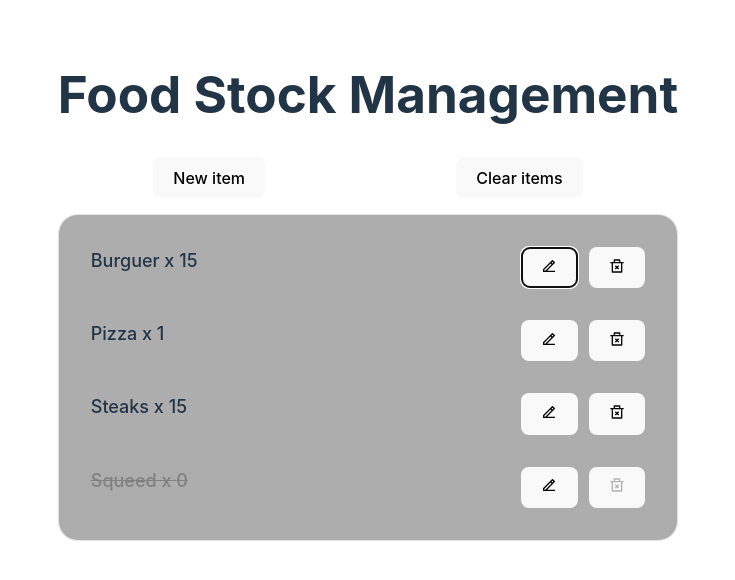
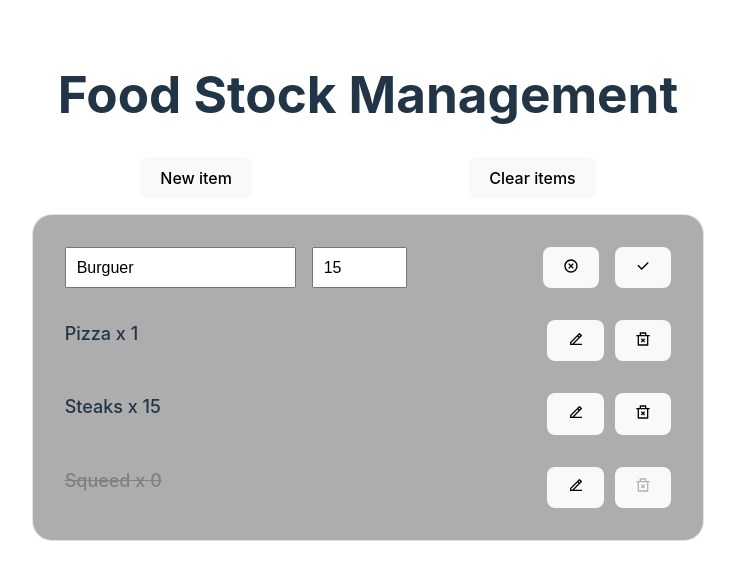
Before and after one commit to GandalfTheBlack16/food-stock-manager, a React (Vite) app: page / in a window 1280 px wide. Both pictures are taken after a click on the button 821 px from the left and 267 px from the top of the page. Shown: the top 580 px of the page, without its empty margins (272-1007 px from the left). Built offline with nearby package versions, Linux system fonts and the light colour scheme.

Commit message:
Added edit food feature

```diff
--- /dev/null
+++ b/src/components/EditFood.css
@@ -0,0 +1,25 @@
+.edit_food__container {
+    display: flex;
+    flex-direction: row;
+    padding: 1rem;
+    justify-content: space-between;
+}
+
+.edit_food__fields {
+    display: flex;
+    gap: 1rem;
+}
+
+.edit_food__quantity_field {
+    width: 15%;
+}
+
+.edit_food__fields input {
+    padding: 0 10px;
+    font-size: medium;
+}
+
+.edit_food__buttons {
+    display: flex;
+    gap: 1em;
+}
--- /dev/null
+++ b/src/components/EditFood.jsx
@@ -0,0 +1,51 @@
+import { useFoodForm } from '../hooks/useFoodForm'
+import { RiCloseCircleLine, RiCheckLine } from 'react-icons/ri'
+import './EditFood.css'
+
+export function EditFood(props) {
+
+    const { foodId, foodName, foodQuantity, onEditFood, onCancelEdit } = props
+
+    const submitEdit = ({ name, quantity }) => {
+       onEditFood({
+        id: foodId,
+        name,
+        quantity
+       })
+    }
+
+    const { name, onNameChange, quantity, onQuantityChange, submit } = useFoodForm({
+        currName: foodName,
+        currQuantity: foodQuantity,
+        onSubmit: submitEdit
+    })
+
+
+    return (
+        <div className='edit_food__container'>
+            <div className='edit_food__fields'>
+                <input
+                    type="text"
+                    placeholder='Name'
+                    value={name}
+                    onChange={onNameChange}
+                />
+                <input
+                    type='number'
+                    placeholder='Quantity'
+                    className='edit_food__quantity_field'
+                    value={quantity}
+                    onChange={onQuantityChange}
+                />
+            </div>
+            <div className='edit_food__buttons'>
+                <button
+                    onClick={onCancelEdit}
+                ><RiCloseCircleLine /></button>
+                <button
+                    onClick={submit}
+                ><RiCheckLine /></button>
+            </div>
+        </div>
+    )
+}
--- a/src/components/FoodItem.jsx
+++ b/src/components/FoodItem.jsx
@@ -1,29 +1,52 @@
 import { RiDeleteBin2Line, RiEdit2Line } from 'react-icons/ri'
 import './FoodItem.css'
 import { useFoodItem } from '../hooks/useFoodItem';
+import { EditFood } from './EditFood';
 
 export function FoodItem(props) {
 
-    const { foodId, foodName, foodQuantity, outOfStock, onDeleteItem } = props;
+    const { foodId, foodName, foodQuantity, outOfStock, onDeleteItem, onEditItem } = props;
 
     const {
         disabled,
         quantity,
-        deleteItem
+        editMode,
+        deleteItem,
+        switchEditMode,
+        editQuantity
     } = useFoodItem({ id: foodId, outOfStock, defaultQuantity: foodQuantity, onDeleteItem })
 
+    const onEditFood = (food) => {
+        switchEditMode()
+        editQuantity(food.quantity)
+        onEditItem(food)
+    }
+
     return (
+        <>
+        { editMode ?
+            <EditFood
+                foodId={foodId}
+                foodName={foodName}
+                foodQuantity={foodQuantity}
+                onEditFood={onEditFood}
+                onCancelEdit={switchEditMode}
+            /> :
             <div className='food_item__container'>
                 <div className={disabled ? 'food_item__disabled': ''}>
                     <span>{ foodName } x { quantity }</span>
                 </div>
                 <div className='food_item__buttons'>
-            <button><RiEdit2Line /></button>
+                    <button
+                        onClick={switchEditMode}
+                    ><RiEdit2Line /></button>
                     <button
                         disabled={disabled}
                         onClick={deleteItem}
                     ><RiDeleteBin2Line /></button>
                 </div>
             </div>
+        }
+        </>
     )
 }
--- a/src/components/FoodList.jsx
+++ b/src/components/FoodList.jsx
@@ -7,7 +7,7 @@ import { AddFood } from "./AddFood";
 
 export function FoodList() {
 
-    const { foodList, existEmptyItems, enableCreation, deleteEmptyItems, markItemToDelete, addFood, switchCreationMode } = useFoodList()
+    const { foodList, existEmptyItems, enableCreation, deleteEmptyItems, markItemToDelete, addFood, switchCreationMode, editFood } = useFoodList()
 
     return (
         <>
@@ -30,6 +30,7 @@ export function FoodList() {
                                     foodQuantity={item.quantity}
                                     outOfStock={item.quantity < 1}
                                     onDeleteItem={markItemToDelete}
+                                    onEditItem={editFood}
                                 />
                             </li>
                         })
--- a/src/hooks/useFoodForm.js
+++ b/src/hooks/useFoodForm.js
@@ -1,8 +1,8 @@
 import { useState } from "react";
 
-export function useFoodForm ({ onSubmit }){
-    const [name, setName] = useState('')
-    const [quantity, setQuantity] = useState('')
+export function useFoodForm ({ onSubmit, currName, currQuantity }){
+    const [name, setName] = useState(currName ?? '')
+    const [quantity, setQuantity] = useState(currQuantity ?? '')
 
     const onNameChange = (event) => {
         setName(event.target.value)
--- a/src/hooks/useFoodItem.js
+++ b/src/hooks/useFoodItem.js
@@ -5,6 +5,7 @@ export function useFoodItem({ id, outOfStock, defaultQuantity, onDeleteItem }) {
     // eslint-disable-next-line no-undef
     const [ disabled, setDisabled ] = useState(outOfStock)
     const [ quantity, setQuantity ] = useState(defaultQuantity)
+    const [ editMode, setEditMode ] = useState(false)
 
     const deleteItem = () => {
         setDisabled(true)
@@ -12,9 +13,20 @@ export function useFoodItem({ id, outOfStock, defaultQuantity, onDeleteItem }) {
         onDeleteItem(id)
     }
 
+    const switchEditMode = () => {
+        setEditMode(curr => !curr)
+    }
+
+    const editQuantity = (quantity) => {
+        setQuantity(quantity)
+    }
+
     return {
         disabled,
         quantity,
-        deleteItem
+        editMode,
+        deleteItem,
+        switchEditMode,
+        editQuantity
     }
 }
--- a/src/hooks/useFoodList.js
+++ b/src/hooks/useFoodList.js
@@ -64,6 +64,13 @@ export function useFoodList() {
         setFoodList(current => [...current, newFood])
     }
 
+    const editFood = ({ id, name, quantity }) => {
+        const index = foodList.findIndex(item => item.id === id)
+        const newList = [...foodList]
+        newList[index] = { id, name, quantity }
+        setFoodList(newList)
+    }
+
     return {
         foodList,
         existEmptyItems,
@@ -71,6 +78,7 @@ export function useFoodList() {
         deleteEmptyItems,
         markItemToDelete,
         switchCreationMode,
-        addFood
+        addFood,
+        editFood
     }
 }
--- a/src/index.css
+++ b/src/index.css
@@ -26,7 +26,6 @@ a:hover {
 body {
   margin: 0;
   display: flex;
-  /* place-items: center; */
   min-width: 320px;
   min-height: 100vh;
 }
```
Lines whose indentation alone changed are shown as unchanged.
